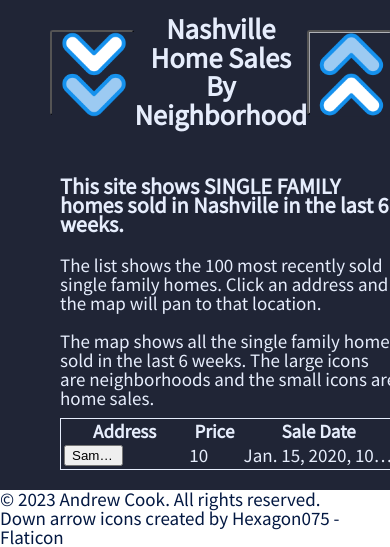
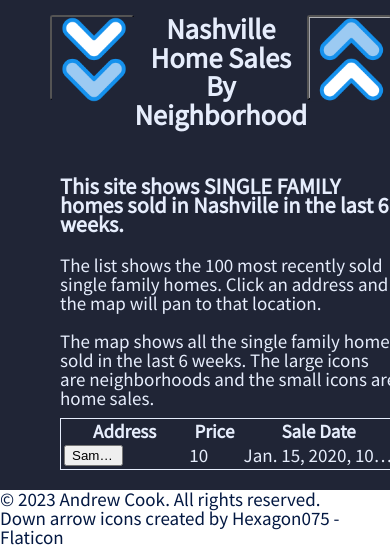
Before and after one commit to cookster9/neighborhood-sales-report, a Django app: template dashboard/templates/dashboard/map_leaflet.html in a window 390 px wide. Shown: the part 746-1293 px from the top of the page. Run offline with Django 4.2, Linux system fonts and the light colour scheme; the template is opened without the code that fills it: most values are stand-ins (such as "Sample title", 1, 10 or a date in 2020).

Commit message:
resize for mobile

```diff
--- a/dashboard/static/dashboard/css/base-map.css
+++ b/dashboard/static/dashboard/css/base-map.css
@@ -139,7 +139,7 @@ form{
     white-space: normal;
     display: flex;
     justify-content: space-evenly;
-    align-items: center;
+    align-items: start;
 }
 
 .sub-header p{
```
